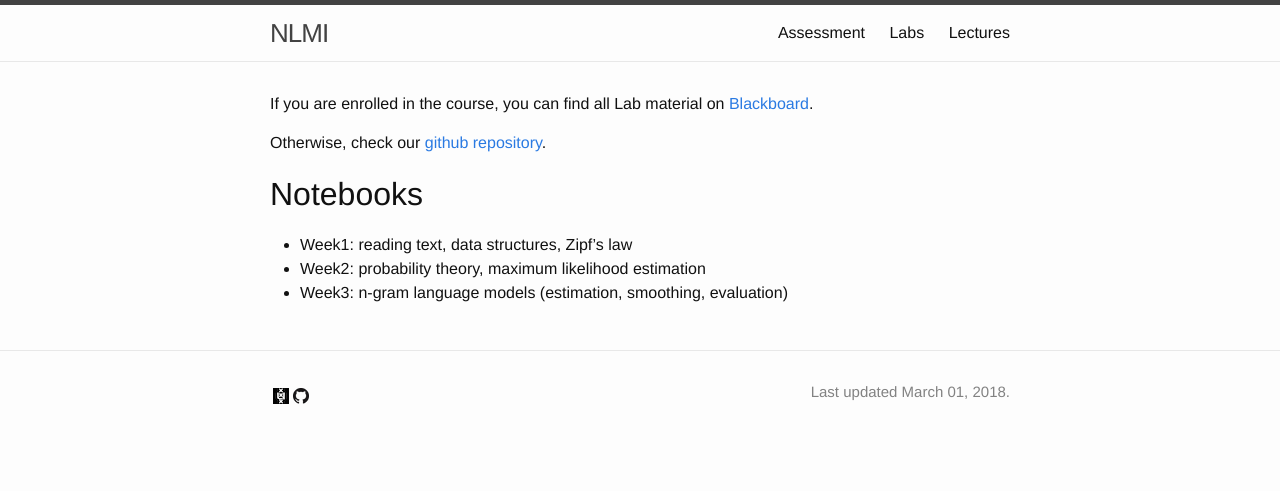
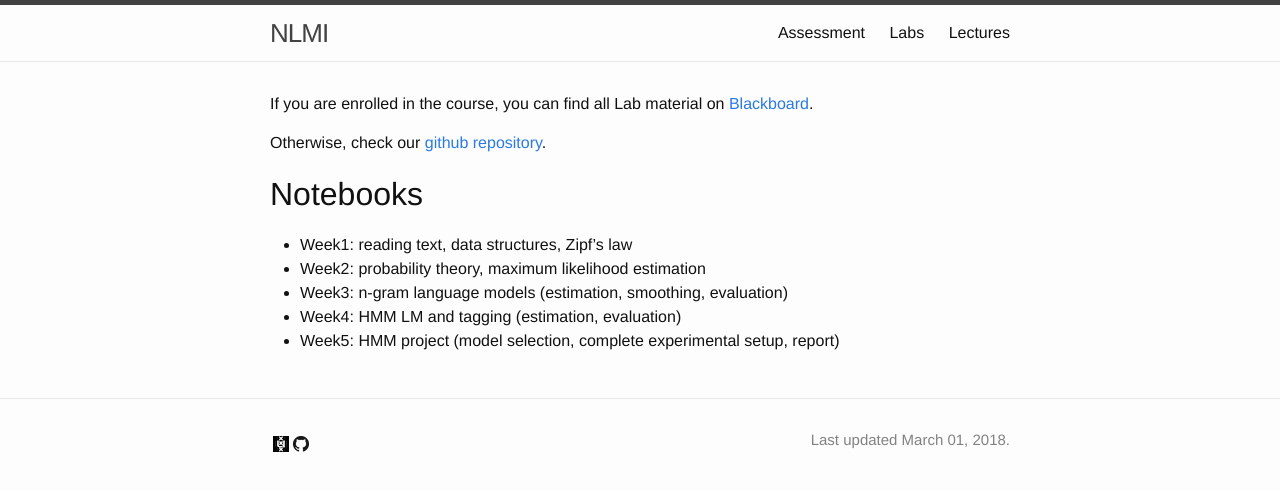
Before and after one commit to cl-illc/nlmi, a Jekyll site: the page built from labs.md, in a window 1280 px wide. Shown: the top 491 px of the page. Built offline with Jekyll 4.4.1, drawn with Linux system fonts in a browser that asks for light colours.

Commit message:
update labs

```diff
--- a/labs.md
+++ b/labs.md
@@ -14,3 +14,5 @@ Otherwise, check our [github repository](//github.com/uva-slpl/nlmi/tree/gh-page
 * Week1: reading text, data structures, Zipf's law
 * Week2: probability theory, maximum likelihood estimation
 * Week3: n-gram language models (estimation, smoothing, evaluation)
+* Week4: HMM LM and tagging (estimation, evaluation)
+* Week5: HMM project (model selection, complete experimental setup, report)
```
Also changed, not shown: 7 other files.
